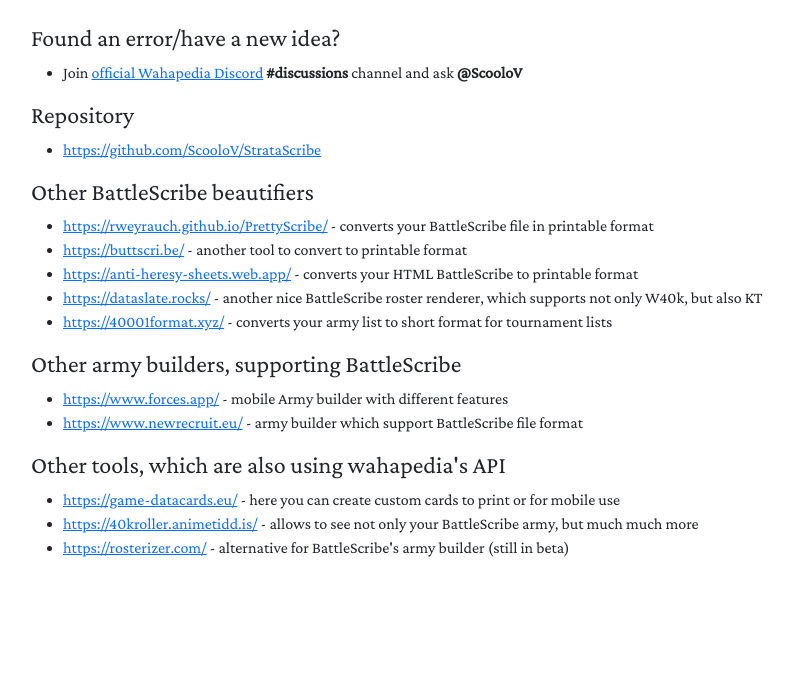
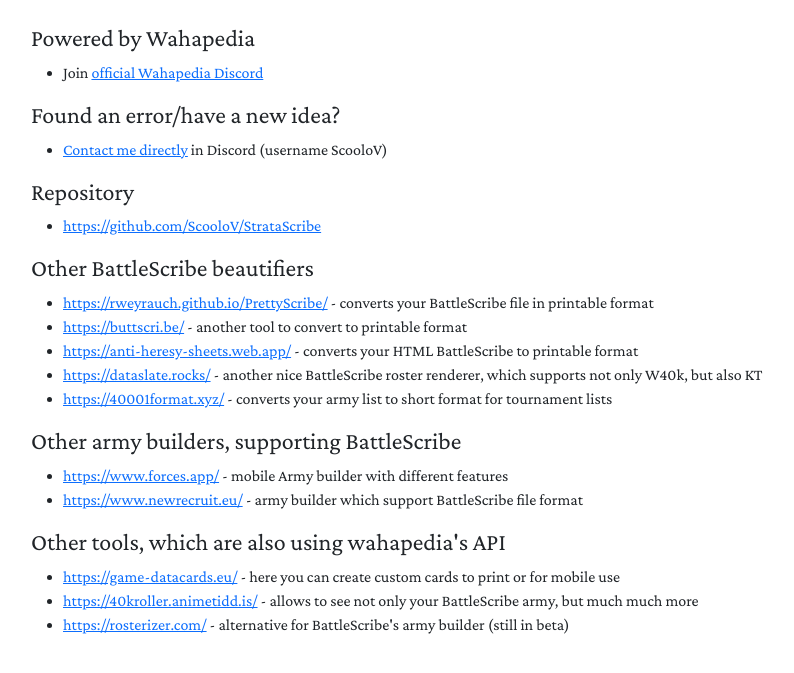
Before and after one commit to ScooloV/StrataScribe, a Flask app: page /about in a window 1280 px wide. Shown: the part 56-729 px from the top of the page, without its empty margins (51-845 px from the left). Run offline with Flask 3, Linux system fonts and the light colour scheme; parts of the project's set-up code (start-up, migrations or seed data) failed here and were passed over.

Commit message:
Some new info added

```diff
--- a/templates/about.html
+++ b/templates/about.html
@@ -25,9 +25,13 @@
 
 <div class="container">
     <br>
+    <h4>Powered by Wahapedia</h4>
+    <ul>
+        <li> Join <a href="https://discord.com/invite/VAXG2jRjXY">official Wahapedia Discord</a>
+    </ul>
     <h4>Found an error/have a new idea?</h4>
     <ul>
-        <li> Join <a href="https://discord.com/invite/VAXG2jRjXY">official Wahapedia Discord</a> <b>#discussions</b> channel and ask <b>@ScooloV</b>
+        <li> <a href="https://discordapp.com/users/363226111364038657">Contact me directly</a> in Discord (username ScooloV)
     </ul>
 
     <h4>Repository</h4>
--- a/templates/upload.html
+++ b/templates/upload.html
@@ -57,6 +57,8 @@
 </div>
 <hr/>
 <div class="container">
+    <h3><u>WORKS ONLY WITH 9th EDITION ROSTERS!</u></h3>
+
     <h4>How to use this tool</h4>
     <ul>
         <li>1) Select your battle scribe *.ros or *.rosz file</li>
```
Also changed, not shown: templates/report.html (line endings or trailing spaces).
